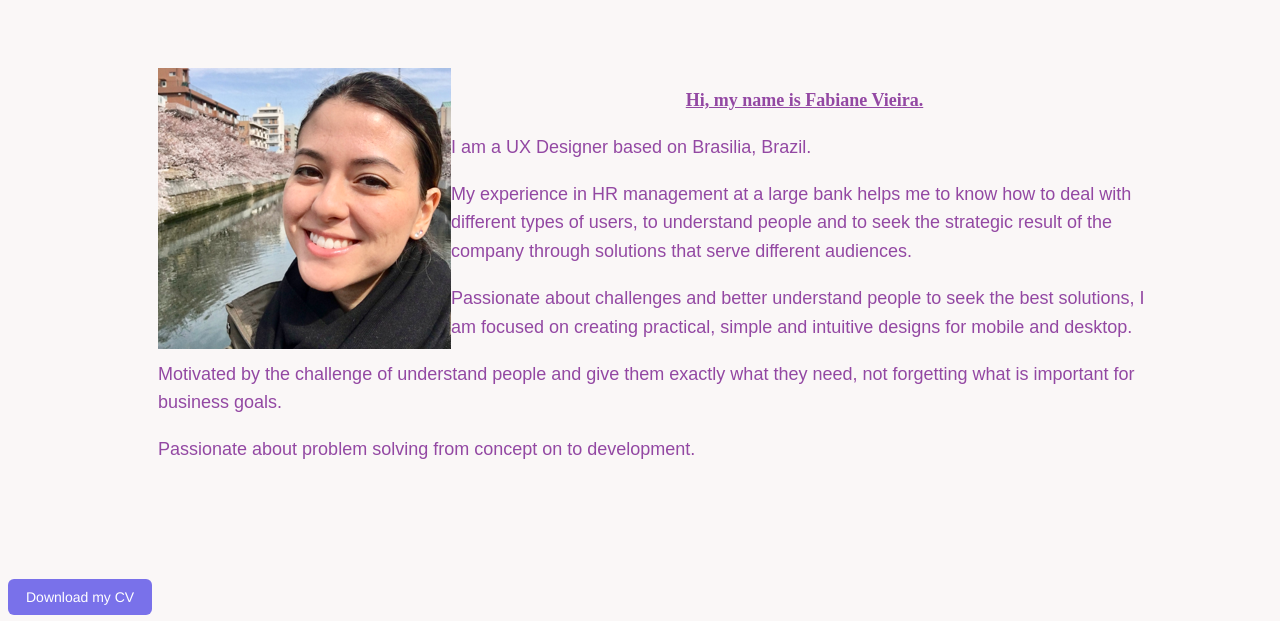
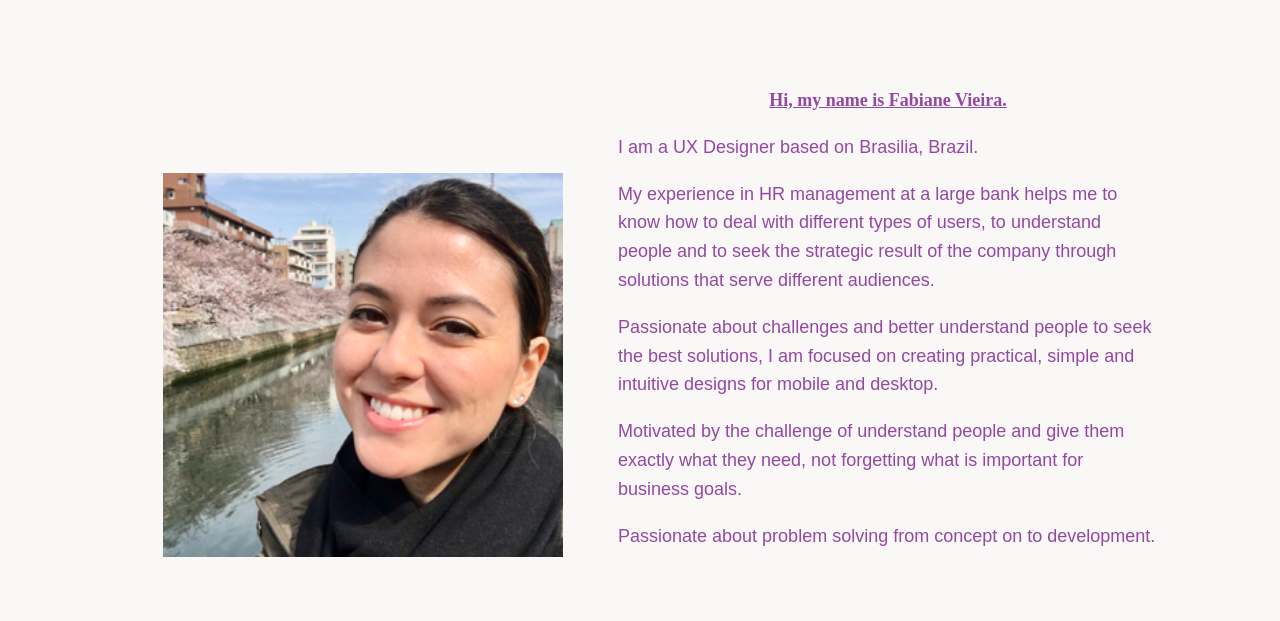
Before and after one commit to Fabiane-Nakagawa/portfolio-website, a plain HTML site: page about.html in a window 1280 px wide. Shown: the part 100-721 px from the top of the page. Drawn offline with Linux system fonts and the light colour scheme.

Commit message:
adjust css

```diff
--- a/CSS/style.css
+++ b/CSS/style.css
@@ -53,10 +53,11 @@ a:active {
   padding: 10px 18px;
   font-size: 14px;
   color: white;
-  background-color: #7971ea;
+  background-color: #9348A3;
   text-decoration: none;
   border-radius: 6px;
   font-family: Helvetica, sans-serif;
+  float: right;
 }
 
 
@@ -92,17 +93,18 @@ a:active {
   top: 0;
   width: 100%;
   letter-spacing: inherit;
-  margin-right: 10px;
+  margin-right: 50px;
   margin-left: 50px;
   text-align: left;
 
 }
 
-.selfpic {
-  margin-right: 30px;
+#selfpic {
+  margin-right: 50px;
+  margin-bottom: 50px;
+  margin-top: 100px;
   padding: 5px;
-    margin: 0px 10px 10px 0;
-    max-width: 186px;
+    max-width: 400px;
 }
 
 .columns-container {
@@ -132,6 +134,10 @@ margin-right: 0;
   padding: 0;
   float: right;
 
+}
+
+#logo {
+  margin-top: 0;
 }
 
 .nav_ul {
@@ -176,7 +182,7 @@ margin-right: 0;
     font-size: 24px;
     text-align: left;
   }
-
+}
 
 
   .column-4 {
@@ -231,5 +237,4 @@ white-space: nowrap;
 
 img {
   width: 100%
-
 }
```
